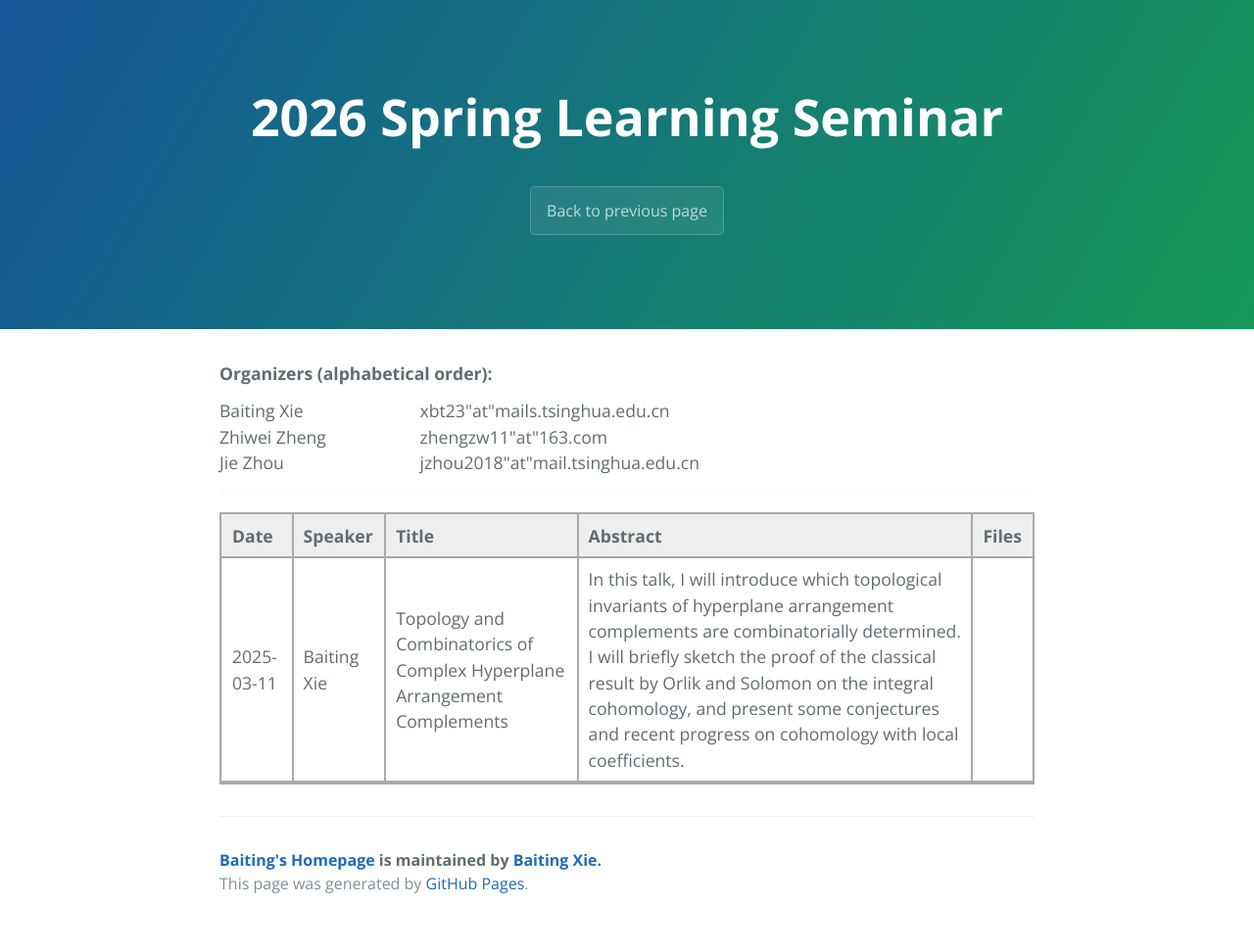
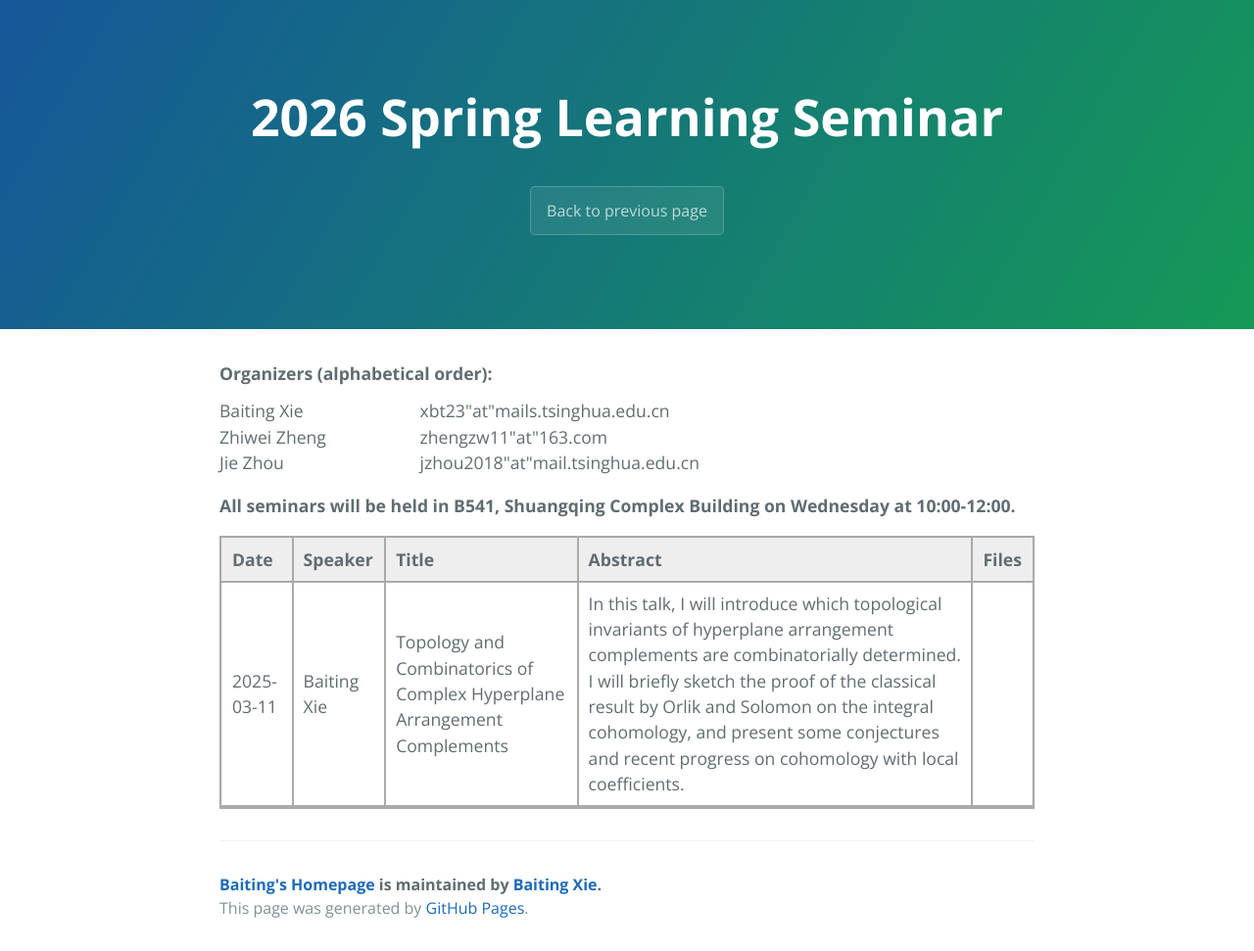
Before and after one commit to xiebaiting/math, a Jekyll site: the page built from 2026 Spring Learning Seminar/index.html, in a window 1280 px wide. Shown: the whole page at 98% size. Built offline with Jekyll 4.4.1, drawn with Linux system fonts in a browser that asks for light colours; before the commit the page ends 946 px from its top, so only the background shows below that.

Commit message:
venueandtime

```diff
--- a/2026 Spring Learning Seminar/index.html
+++ b/2026 Spring Learning Seminar/index.html
@@ -13,10 +13,9 @@ title: 2026 Spring Learning Seminar
     <span style="display:inline-block; width:200px;">Jie Zhou</span> jzhou2018"at"mail.tsinghua.edu.cn<br>
 </div>
 
-<!-- separator (optional, can be deleted if not wanted) -->
-<hr style="opacity:0.3; margin:1em 0;">
+<p><strong>All seminars will be held in B541, Shuangqing Complex Building on Wednesday at 10:00-12:00.</strong></p>
 
-<!-- table: talk records – no extra divs, plain table -->
+<!-- table: talk records  -->
 <table style="border-collapse: collapse; width:100%; max-width:1200px; border: 2px solid #aaa; font-family:inherit;">
     <thead>
     <tr style="background:#eee; text-align:left;">
```
Also changed, not shown: 1 other file.
